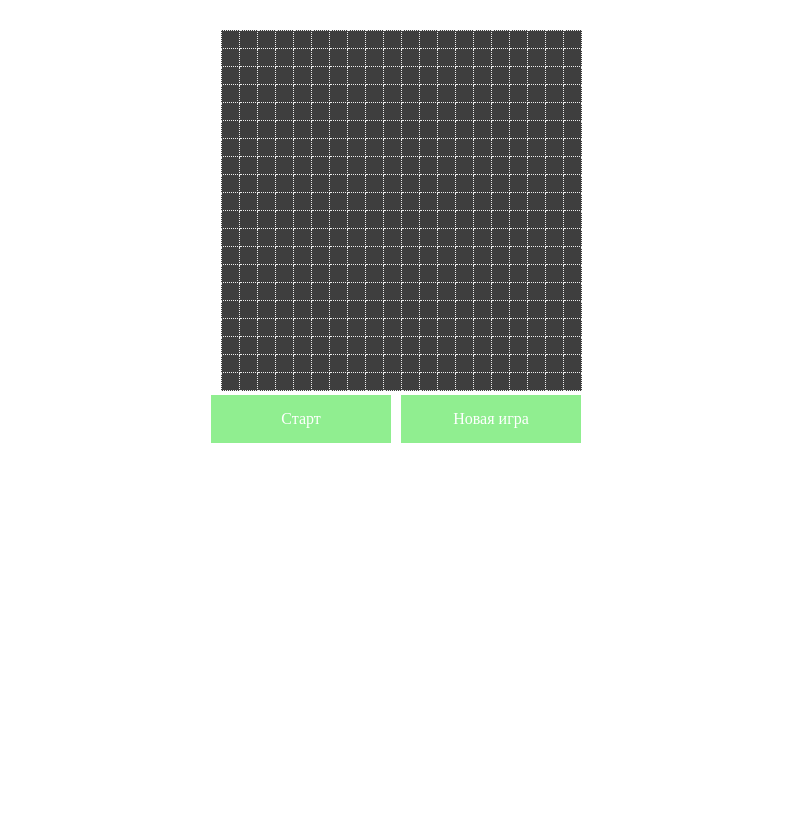
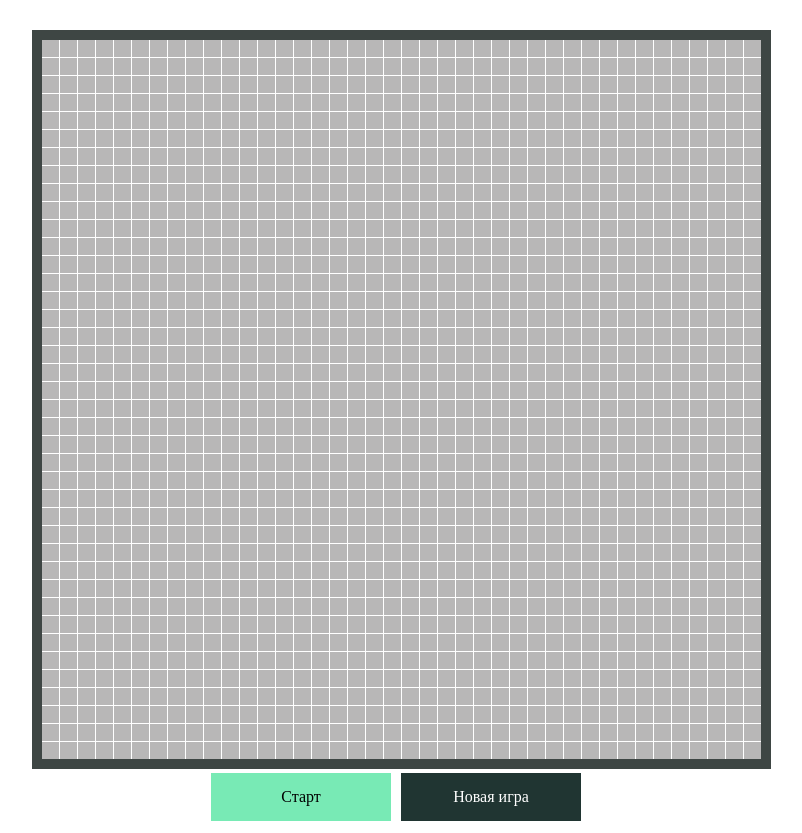
Before and after one commit to Alkotju/Alkotju.github.io, a PHP site: page /zmeika_game/index.html in a window 1280 px wide. Shown: the whole page, without its empty margins (239-1041 px from the left). Before the commit the page ends 443 px from the top, so only its background shows below. Run offline with PHP 8.4, Linux system fonts and the light colour scheme.

Commit message:
модификация

```diff
--- a/zmeika_game/MyStyles.css
+++ b/zmeika_game/MyStyles.css
@@ -5,14 +5,23 @@
 #snake-renew, #snake-start{
     width: 150px;
     padding: 15px;
-    color: white;
-    background-color: lightgreen;
     text-align: center;
-    cursor:pointer;
     float: left;
     margin-right: 10px;
 }
 
+#snake-renew{
+    color: white;
+    background-color: #203532;
+    cursor:progress;
+
+}
+#snake-start{
+    color: rgb(0, 0, 0);
+    background-color: #78eab5;
+    cursor:pointer;
+
+}
 .wrap{
     margin: 30px auto 0;
     text-align: center;
@@ -23,21 +32,23 @@
 }
 
 .food-unit{
-    background-color: red;
+    background-color: #f65656;
+
 }
 
 .snake-unit{
-    background-color: green;
+    background-color: #398039;
 }
 
 td.game-table-cell{
     width: 15px;
     height: 15px;
-    border: 1px dotted #eee;
+    border: 1px double #ffffff;
 }
 
 .game-table{
     border-collapse: collapse;
-    background-color: #3e3e3e;
+    background-color: #b8b7b7;
+    border: 10px solid #3e4644;
 
 }
--- a/zmeika_game/myJS.js
+++ b/zmeika_game/myJS.js
@@ -1,7 +1,7 @@
 // Глобальные переменные
-var FIELD_SIZE_X = 20; // строки
-var FIELD_SIZE_Y = 20; // столбцы
-var SNAKE_SPEED = 300; //Интервал между перемещениями змейки
+var FIELD_SIZE_X = 40; // строки
+var FIELD_SIZE_Y = 40; // столбцы
+var SNAKE_SPEED = 200; //Интервал между перемещениями змейки
 var snake = []; // Сама змейка
 var direction = 'y+'; // направление движения змейки
 var gameIsRunning = false // Проверка запущена ли игра
@@ -14,7 +14,7 @@ function init(){
 
     var wrap = document.getElementsByClassName('wrap')[0];
 
-    wrap.style.width = '400px';
+    wrap.style.width = '800px';
     //события кнопок Start and New Game
     document.getElementById('snake-start').addEventListener('click', startGame);
     document.getElementById('snake-renew').addEventListener('click', refreshGame);
@@ -117,7 +117,7 @@ function prepareGameField(){
     }
     else if (direction == 'y-'){
         new_unit = document.getElementsByClassName('cell-' + (coord_y + 1) + '-' + (coord_x))[0];
-    }  // !перепроверить координаты, почему если х+, то новый юнит +1,  а если у+, то новый юнит -1
+    }
 
     //Проверки
     //1)  new_unit не часть змейки
@@ -172,6 +172,7 @@ function haveFood(unit){
     if (unit_classes.includes('food-unit')){
         check = true;
         createFood();
+        createFood();//бесконечная еда
 
         score++;
     }
```
